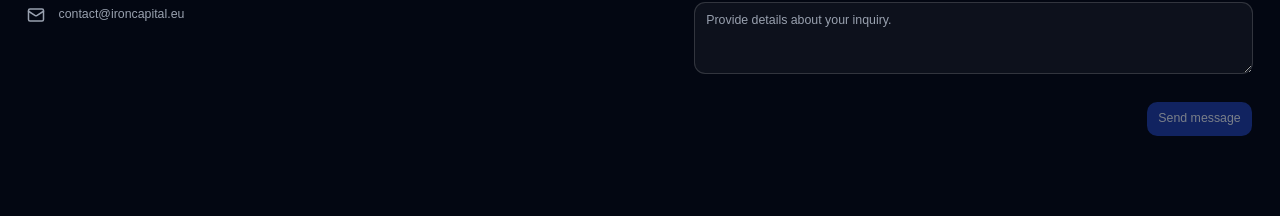
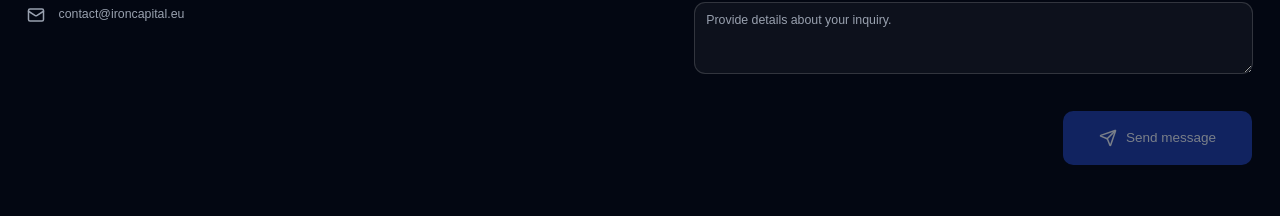
Before and after one commit to ironcapitaleu/frontend, a React (Vite) app: page /contact in a window 1280 px wide. Shown: the part 351-567 px from the top of the page. Built offline with nearby package versions, Linux system fonts and the light colour scheme; no server answers; a web font is replaced by a local one.

Commit message:
refactor: use shake animation of invalid fields selectively when it makes sense

```diff
--- a/src/pages/ContactPage.tsx
+++ b/src/pages/ContactPage.tsx
@@ -2,7 +2,7 @@ import type React from "react";
 import { useState } from "react";
 
 import { Turnstile } from "@marsidev/react-turnstile";
-import { Mail, MapPin } from "lucide-react";
+import { Mail, MapPin, Send } from "lucide-react";
 
 import { Button } from "@/components/ui/button";
 import { Input } from "@/components/ui/input";
@@ -48,6 +48,7 @@ function ContactForm() {
 	});
 	const [isSubmitting, setIsSubmitting] = useState(false);
 	const [isSubmitted, setIsSubmitted] = useState(false);
+	const [hasAttemptedSubmit, setHasAttemptedSubmit] = useState(false);
 	const [errors, setErrors] = useState<{
 		fullName?: string;
 		email?: string;
@@ -76,36 +77,32 @@ function ContactForm() {
 	};
 
 	const handleBlur = (field: keyof ContactFormState) => {
-		let isInvalid = false;
+		if (!hasAttemptedSubmit) return;
+
 		if (!form[field]?.trim()) {
 			setErrors((prev) => ({
 				...prev,
 				[field]: "Please fill out this field.",
 			}));
-			isInvalid = true;
 		} else if (field === "email" && !isValidEmail(form.email)) {
 			setErrors((prev) => ({
 				...prev,
 				email: "Please enter a valid email address.",
 			}));
-			isInvalid = true;
 		} else if (field === "message" && form.message.trim().length < 10) {
 			setErrors((prev) => ({
 				...prev,
 				message: "Message must be at least 10 characters.",
 			}));
-			isInvalid = true;
 		} else {
 			setErrors((prev) => ({ ...prev, [field]: undefined }));
-		}
-
-		if (isInvalid) {
-			triggerShake();
 		}
 	};
 
 	const handleSubmit = async (e: React.SubmitEvent<HTMLFormElement>) => {
 		e.preventDefault();
+		setHasAttemptedSubmit(true);
+
 		const newErrors: typeof errors = {};
 
 		if (!form.fullName.trim())
@@ -255,11 +252,13 @@ function ContactForm() {
 				/>
 			</div>
 
-			<div className="flex justify-end">
+			<div className="flex justify-end mt-2">
 				<Button
 					type="submit"
 					disabled={isSubmitting || turnstileToken === null}
+					className="w-full sm:w-auto gap-2 py-6 px-8 text-base font-medium hover:scale-[1.02] hover:shadow-lg hover:shadow-primary/30 transition-all duration-150 cursor-pointer"
 				>
+					<Send size={18} />
 					{isSubmitting ? "Sending..." : "Send message"}
 				</Button>
 			</div>
```
